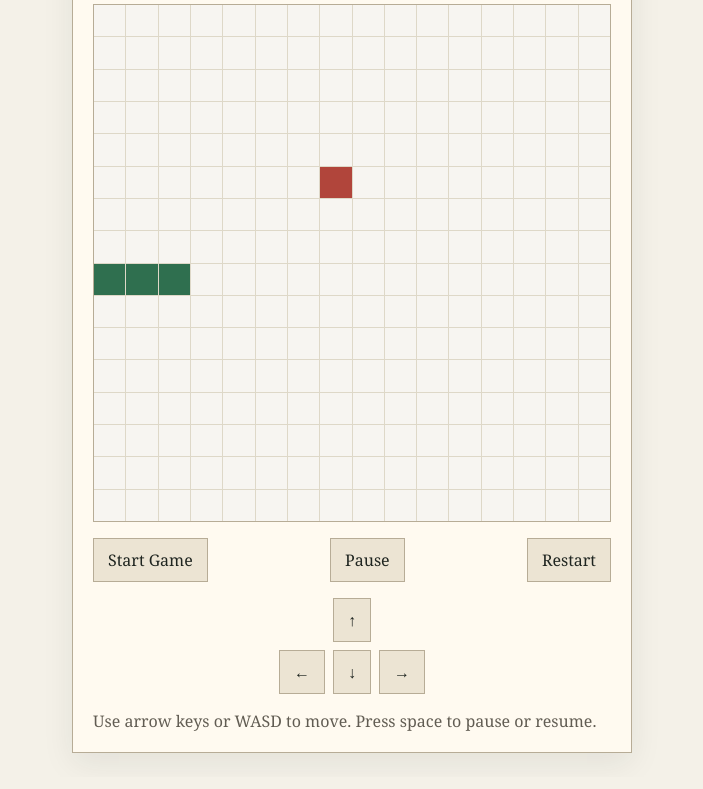
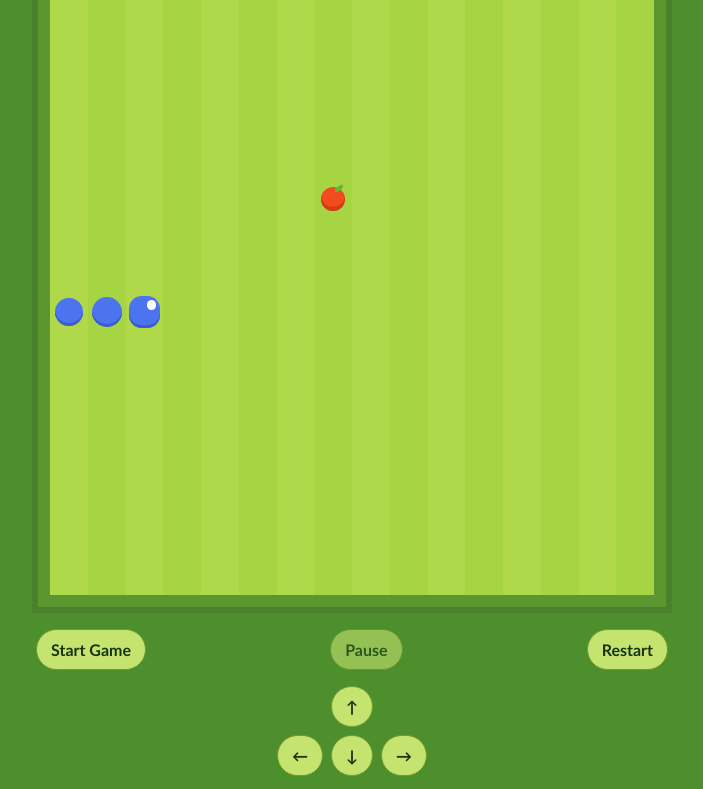
Before and after one commit to frankcheng-coder/snake_game, a website with bundled scripts: page index.html in a window 1280 px wide. Shown: the part 125-914 px from the top of the page, without its empty margins (288-991 px from the left). Built offline with nearby package versions, Linux system fonts and the light colour scheme.

Commit message:
Refine Snake game UI

```diff
--- a/src/game.js
+++ b/src/game.js
@@ -150,14 +150,20 @@ function renderBoard() {
 
 function render() {
   const cells = board.children;
+  const head = state.snake[0];
+  const tail = state.snake[state.snake.length - 1];
 
   for (let y = 0; y < GRID_SIZE; y += 1) {
     for (let x = 0; x < GRID_SIZE; x += 1) {
       const cell = cells[y * GRID_SIZE + x];
       cell.className = "cell";
 
-      if (state.snake.some((segment) => segment.x === x && segment.y === y)) {
-        cell.classList.add("snake");
+      if (head.x === x && head.y === y) {
+        cell.classList.add("snake-head", `direction-${state.direction}`);
+      } else if (tail.x === x && tail.y === y) {
+        cell.classList.add("snake-tail");
+      } else if (state.snake.some((segment, index) => index > 0 && index < state.snake.length - 1 && segment.x === x && segment.y === y)) {
+        cell.classList.add("snake-body");
       } else if (positionsEqual(state.food, { x, y })) {
         cell.classList.add("food");
       }
--- a/styles.css
+++ b/styles.css
@@ -1,14 +1,20 @@
 :root {
   color-scheme: light;
-  --bg: #f4f1e8;
-  --panel: #fffaf0;
-  --grid: #ded8c8;
-  --snake: #2f6f4f;
-  --food: #b1453b;
-  --text: #1f2520;
-  --muted: #615c52;
-  --button: #ece4d3;
-  --button-border: #b7ac96;
+  --bg: #4d8f2c;
+  --panel: #5a9730;
+  --cell-light: #afd94a;
+  --cell-dark: #a6d443;
+  --snake-main: #4c73f0;
+  --snake-shadow: #3d5ec6;
+  --snake-eye: #ffffff;
+  --snake-pupil: #28448f;
+  --food-main: #f24b1e;
+  --food-shadow: #cf3d15;
+  --food-leaf: #5dbd2d;
+  --text: #17330f;
+  --muted: #2c4e1f;
+  --button: #c5e36f;
+  --button-border: #6f9b2d;
 }
 
 * {
@@ -18,7 +24,7 @@
 body {
   margin: 0;
   min-height: 100vh;
-  font-family: Georgia, "Times New Roman", serif;
+  font-family: "Trebuchet MS", Verdana, sans-serif;
   background: var(--bg);
   color: var(--text);
 }
@@ -31,15 +37,13 @@ button {
   min-height: 100vh;
   display: grid;
   place-items: center;
-  padding: 24px;
+  padding: 20px;
 }
 
 .game-shell {
-  width: min(100%, 560px);
-  background: var(--panel);
-  border: 1px solid var(--button-border);
-  padding: 20px;
-  box-shadow: 0 10px 30px rgba(31, 37, 32, 0.08);
+  width: min(100%, 640px);
+  background: transparent;
+  padding: 0;
 }
 
 .game-header,
@@ -54,6 +58,13 @@ button {
 .actions {
   justify-content: space-between;
   gap: 12px;
+}
+
+.game-header,
+.actions,
+.controls,
+.help {
+  padding-inline: 4px;
 }
 
 .eyebrow {
@@ -84,23 +95,105 @@ h1 {
 .board {
   display: grid;
   grid-template-columns: repeat(16, minmax(0, 1fr));
-  gap: 1px;
   margin: 20px 0 16px;
-  background: var(--grid);
-  border: 1px solid var(--button-border);
+  background: var(--panel);
+  border: 6px solid #4a812a;
   aspect-ratio: 1;
+  padding: 12px;
+  box-shadow: inset 0 1px 0 rgba(255, 255, 255, 0.12);
 }
 
 .cell {
-  background: rgba(255, 255, 255, 0.75);
+  position: relative;
+  background: var(--cell-light);
 }
 
-.cell.snake {
-  background: var(--snake);
+.cell:nth-child(even) {
+  background: var(--cell-dark);
 }
 
-.cell.food {
-  background: var(--food);
+.cell::before,
+.cell::after {
+  content: "";
+  position: absolute;
+}
+
+.cell.snake-body::before,
+.cell.snake-head::before,
+.cell.snake-tail::before {
+  inset: 10%;
+  background: var(--snake-main);
+  box-shadow: inset 0 -3px 0 var(--snake-shadow);
+}
+
+.cell.snake-body::before {
+  border-radius: 999px;
+}
+
+.cell.snake-head::before {
+  inset: 8%;
+  border-radius: 40%;
+}
+
+.cell.snake-tail::before {
+  inset: 12%;
+  border-radius: 999px;
+}
+
+.cell.snake-head::after {
+  width: 26%;
+  height: 26%;
+  border-radius: 50%;
+  background: var(--snake-eye);
+  top: 18%;
+  left: 56%;
+  box-shadow:
+    -50% 95% 0 0 var(--snake-eye),
+    2px 3px 0 0 var(--snake-pupil),
+    -1px 13px 0 0 var(--snake-pupil);
+ }
+
+.cell.snake-head.direction-left::after {
+  left: 18%;
+  box-shadow:
+    50% 95% 0 0 var(--snake-eye),
+    4px 3px 0 0 var(--snake-pupil),
+    14px 13px 0 0 var(--snake-pupil);
+}
+
+.cell.snake-head.direction-up::after {
+  top: 14%;
+  left: 24%;
+  box-shadow:
+    95% 0 0 0 var(--snake-eye),
+    3px 4px 0 0 var(--snake-pupil),
+    14px 4px 0 0 var(--snake-pupil);
+}
+
+.cell.snake-head.direction-down::after {
+  top: 44%;
+  left: 24%;
+  box-shadow:
+    95% 0 0 0 var(--snake-eye),
+    3px 3px 0 0 var(--snake-pupil),
+    14px 3px 0 0 var(--snake-pupil);
+}
+
+.cell.food::before {
+  inset: 18%;
+  border-radius: 50%;
+  background: var(--food-main);
+  box-shadow: inset 0 -4px 0 var(--food-shadow);
+}
+
+.cell.food::after {
+  width: 26%;
+  height: 14%;
+  top: 16%;
+  left: 52%;
+  border-radius: 80% 20% 80% 20%;
+  background: var(--food-leaf);
+  transform: rotate(-24deg);
 }
 
 .actions button,
@@ -110,6 +203,8 @@ h1 {
   color: var(--text);
   padding: 10px 14px;
   cursor: pointer;
+  border-radius: 999px;
+  font-weight: 700;
 }
 
 .controls {
@@ -130,13 +225,15 @@ h1 {
 .help {
   margin-top: 16px;
   color: var(--muted);
+  text-align: center;
+}
+
+button:disabled {
+  opacity: 0.6;
+  cursor: default;
 }
 
 @media (max-width: 520px) {
-  .game-shell {
-    padding: 16px;
-  }
-
   .game-header,
   .actions {
     flex-direction: column;
```
